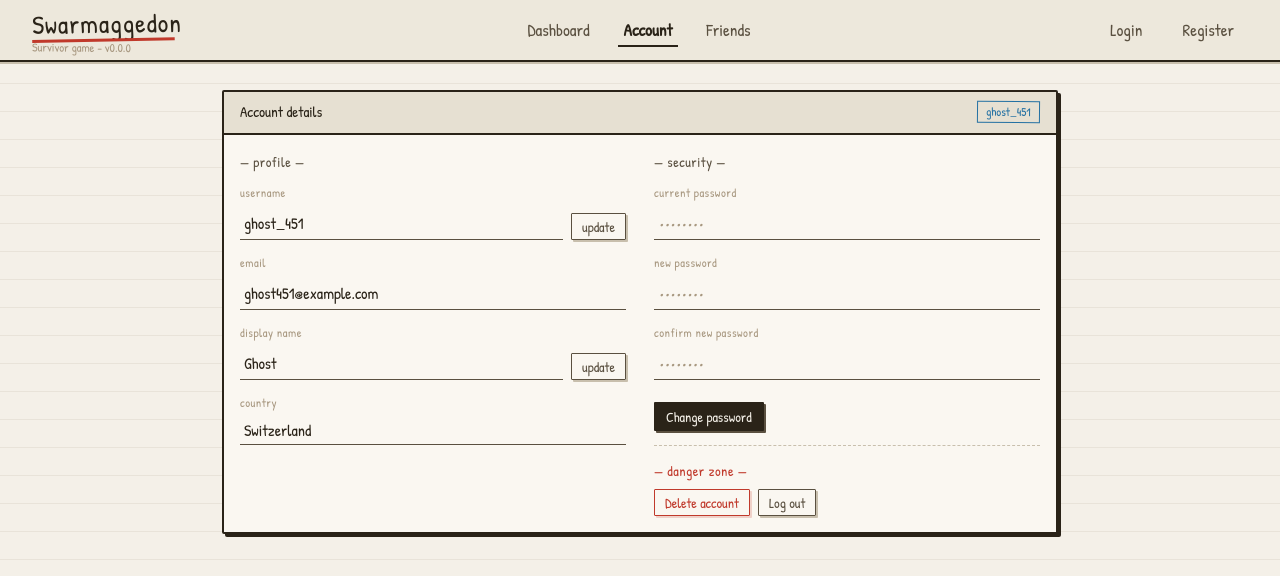
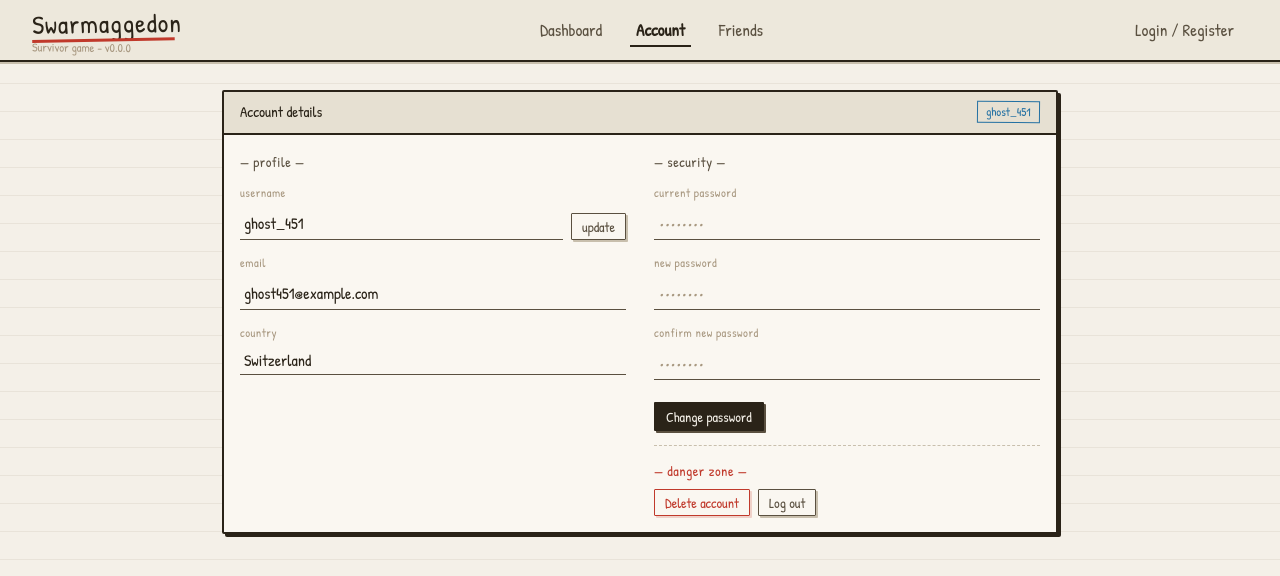
Before and after one commit to zcBruAll/swarmaggedon, a React (Vite) app in the folder frontend/: page /account in a window 1280 px wide. Shown: the top 576 px of the page. Built offline with nearby package versions, Linux system fonts and the light colour scheme.

Commit message:
removed fixed height from friends and login pages

```diff
--- a/frontend/src/App.jsx
+++ b/frontend/src/App.jsx
@@ -19,8 +19,7 @@ function App() {
           <Route path="/account" element={<Account />} />
           <Route path="/friends" element={<Friends />} />
           <Route path="/game" element={<Game />} />
-          <Route path="/login" element={<Auth />} />
-          <Route path="/register" element={<Auth />} />
+          <Route path="/auth" element={<Auth />} />
         </Routes>
       </div>
     </Router>
--- a/frontend/src/components/AccountLogin.jsx
+++ b/frontend/src/components/AccountLogin.jsx
@@ -1,6 +1,6 @@
 function AccountLogin() {
   return (
-    <div style={{ display: 'grid', gridTemplateColumns: 'repeat(auto-fit, minmax(300px, 1fr))', gap: '28px' }}>
+    <div style={{ display: 'grid', gridTemplateColumns: '1fr 1fr', gap: '28px', alignItems: 'start'}}>
       <div className="panel">
         <div className="panel-header">
           <span className="panel-title">Login</span>
--- a/frontend/src/components/NavBar.jsx
+++ b/frontend/src/components/NavBar.jsx
@@ -43,16 +43,10 @@ function NavBar() {
         ) : (
           <>
             <Link
-              to="/login"
-              className={`nav-link ${location.pathname === '/login' ? 'active' : ''}`}
+              to="/auth"
+              className={`nav-link ${location.pathname === '/auth' ? 'active' : ''}`}
             >
-              Login
-            </Link>
-            <Link
-              to="/register"
-              className={`nav-link ${location.pathname === '/register' ? 'active' : ''}`}
-            >
-              Register
+              Login / Register
             </Link>
           </>
         )}
--- a/frontend/src/pages/Account.jsx
+++ b/frontend/src/pages/Account.jsx
@@ -22,13 +22,6 @@ const Account = () => (
               <div className="label">email</div>
               <div className="account-field-row">
                 <input type="email" defaultValue="ghost451@example.com" />
-              </div>
-            </div>
-            <div className="account-field">
-              <div className="label">display name</div>
-              <div className="account-field-row">
-                <input type="text" defaultValue="Ghost" />
-                <button className="btn btn-outline btn-sm">update</button>
               </div>
             </div>
             <div className="account-field">
--- a/frontend/src/pages/Friends.jsx
+++ b/frontend/src/pages/Friends.jsx
@@ -2,7 +2,7 @@ import './Friends.css'
 
 const Friends = () => (
   <div id="section-friends" className="section-content active">
-    <div className="main" style={{ gridTemplateColumns: '1fr 1fr', maxWidth: '900px' }}>
+    <div className="main" style={{ gridTemplateColumns: '1fr 1fr', maxWidth: '900px', alignItems: 'start' }}>
       {/* Add friend */}
       <div className="panel">
         <div className="panel-header"><span className="panel-title">Add a friend</span></div>
```
